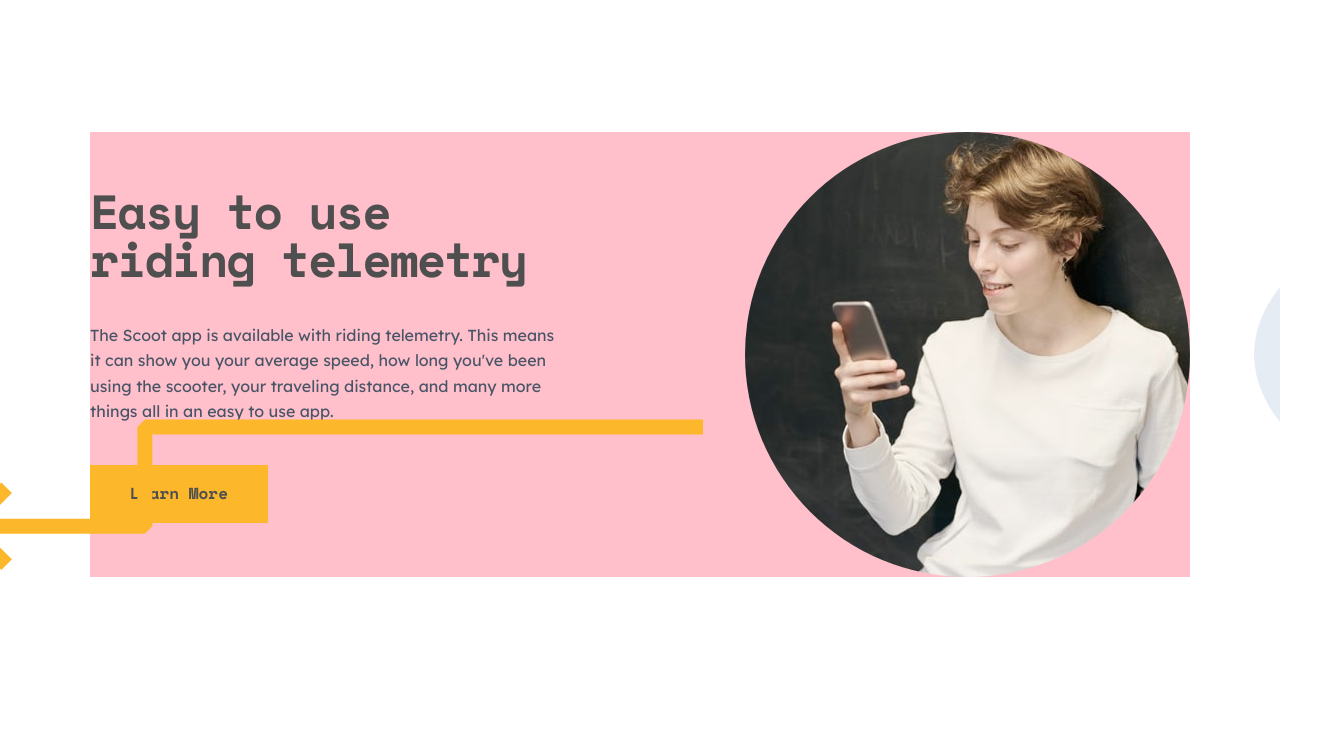
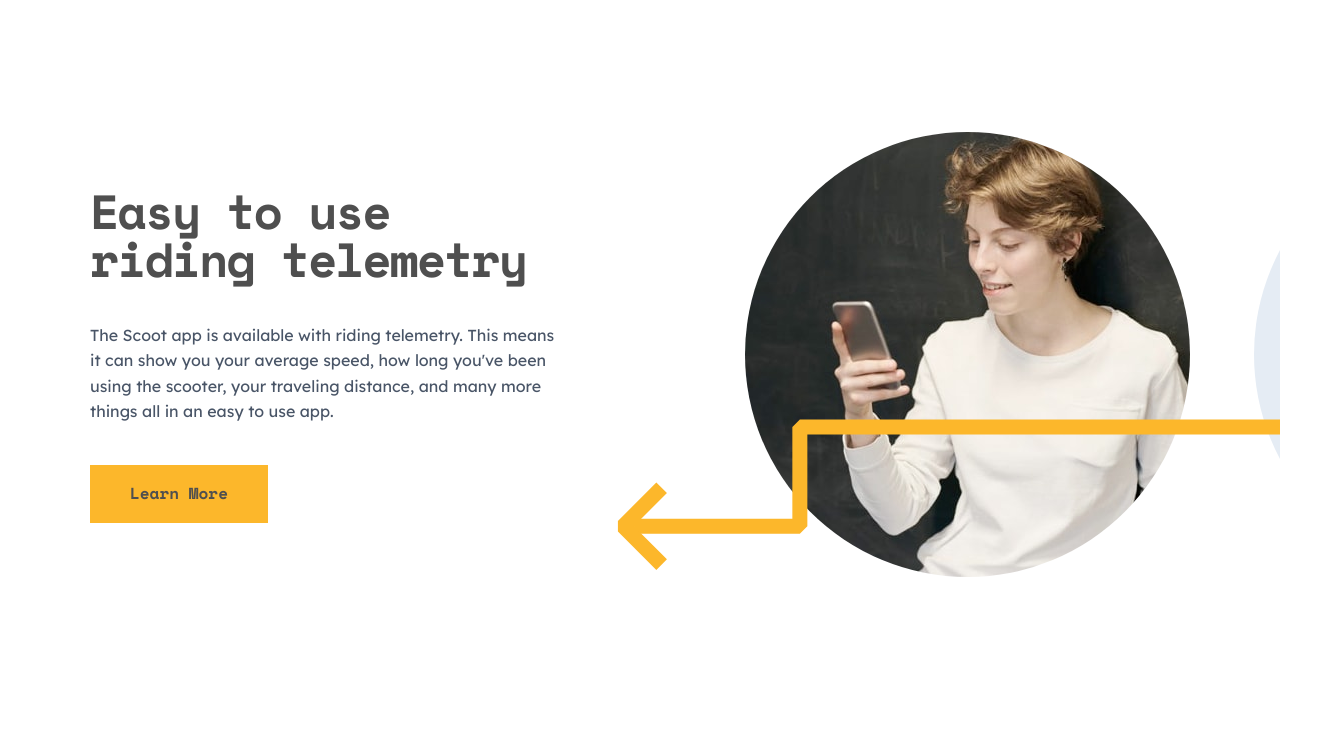
Before and after one commit to Dudeldups/FM-scoot-website, a React (Vite) app: page / in a window 1280 px wide. Shown: the part 1200-1935 px from the top of the page, 1344 px wide, since content can reach past the window. Built offline with nearby package versions, Linux system fonts and the light colour scheme.

Commit message:
fixed img-container before and after

```diff
--- a/src/components/HighlightContainer/styles.ts
+++ b/src/components/HighlightContainer/styles.ts
@@ -7,6 +7,7 @@ type props = {
 };
 
 export const StyledHighlightContainer = styled.div<props>`
+  position: relative;
   display: flex;
   flex-direction: column;
   align-items: center;
@@ -20,7 +21,7 @@ export const StyledHighlightContainer = styled.div<props>`
     text-align: left;
   `}
 
-  &:nth-of-type(1) {
+  .img-container {
     position: relative;
 
     &::after {
@@ -28,14 +29,24 @@ export const StyledHighlightContainer = styled.div<props>`
       z-index: -1;
       position: absolute;
       inset: 0;
-      transform: translateX(calc(100% + 4rem));
       background: ${({ theme }) => theme.colors.lightGrey};
       border-radius: 50%;
     }
   }
 
+  &:nth-child(odd) {
+    .img-container::after {
+      transform: translateX(calc(100% + 4rem));
+    }
+  }
+
+  &:nth-child(even) {
+    .img-container::after {
+      transform: translateX(calc(-100% - 4rem));
+    }
+  }
+
   &:nth-of-type(1) {
-    background: pink;
     // first arrow from right
 
     div:nth-of-type(1)::before {
```
